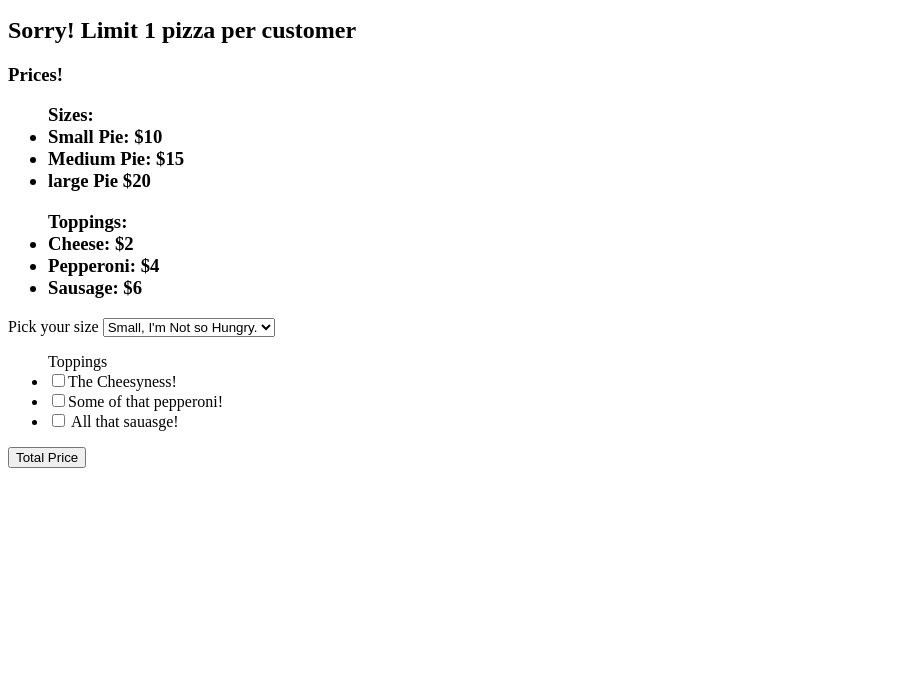
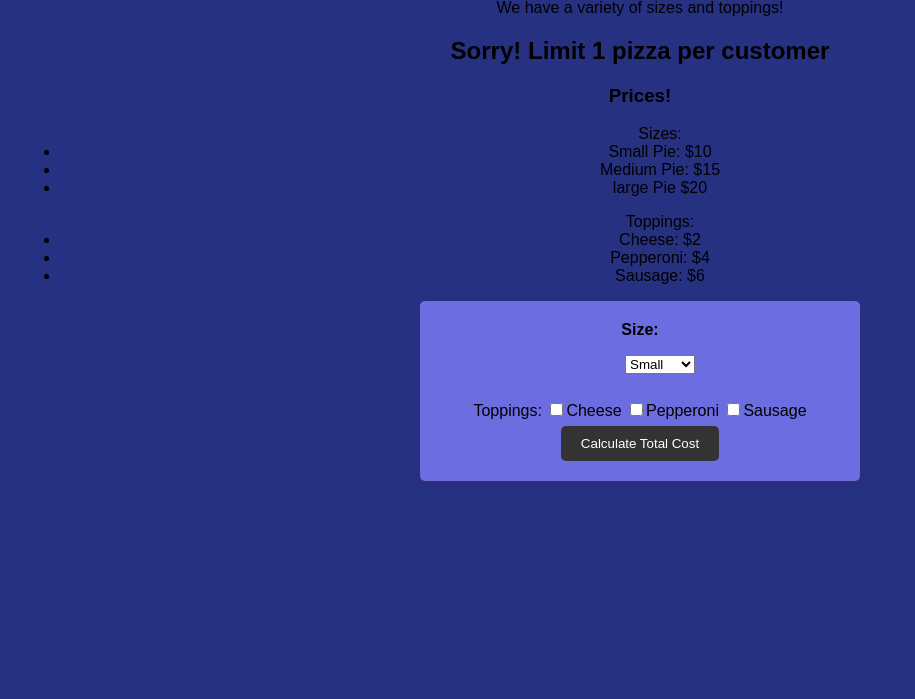
Before and after one commit to workmanmcr/Pizza-dis, a plain HTML site: page index.html in a window 1280 px wide. Shown: the part 101-800 px from the top of the page, without its empty margins (0-915 px from the left). Drawn offline with Linux system fonts and the light colour scheme.

Commit message:
add css styling

```diff
--- a/CSS/styles.css
+++ b/CSS/styles.css
@@ -0,0 +1,47 @@
+.body {
+  font-family: Arial, sans-serif;
+  background-color: #263182;
+  text-align: center;
+  margin: 0;
+  padding: 20px;
+}
+
+.h1 {
+  text-align: center;
+  color: #000000;
+}
+
+.form {
+  max-width: 400px;
+  margin: 0 auto;
+  background-color: #6b6de0;
+  padding: 20px;
+  border-radius: 5px;
+  box-shadow: 0 2px 5px rgba(197, 22, 22, 0.1);
+}
+
+.label {
+  display: block;
+  margin-bottom: 10px;
+  font-weight: bold;
+}
+
+.select,
+input[type="checkbox"] {
+  margin-bottom: 10px;
+}
+
+.button[type="submit"] {
+  background-color: #333;
+  color: #fff;
+  padding: 10px 20px;
+  border: none;
+  border-radius: 5px;
+  cursor: pointer;
+}
+
+.result {
+  margin-top: 20px;
+  font-weight: bold;
+  text-align: center;
+}
--- a/index.html
+++ b/index.html
@@ -4,11 +4,11 @@
   <title>Get a Pizza Dis</title>
 </head>
 <link rel="stylesheet" href="CSS/styles.css">
-<body>
-  <h1>Welcome to Get a Pizza Dis</h1>
+<body class="body">
+  <h1 class=" h1">Welcome! Get a Pizza Dis</h1>
   <p>We have a variety of sizes and toppings!</p>
   <h2>Sorry! Limit 1 pizza per customer</h2>
-  <h3>Prices!
+  <h3>Prices!</h3>
     <ul>Sizes:
       <li>Small Pie: $10</li>
       <li>Medium Pie: $15</li>
@@ -19,23 +19,25 @@
       <li>Pepperoni: $4</li>
       <li>Sausage: $6</li>
     </ul>
-  </h3>
-  <form id="pizza-form">
-    <label for="size">Pick your size</label>
-    <select id="size">
-      <option value="small">Small, I'm Not so Hungry.</option>
-      <option value="medium">Medium, I could eat.</option>
-      <option value="large">large, I'm starving!</option>
-    </select>
-    <ul>
-    <label for="toppings">Toppings</label>
-    <li><input type="checkbox" name="toppings" id="cheese">The Cheesyness!</li>
-    <li><input type="checkbox" name="toppings" id="pepperoni">Some of that pepperoni!</li>
-    <li><input type="checkbox" name="toppings" id="sausage"> All that sauasge!</li>
-</ul>
-<button type="submit">Total Price</button>
+  <form class="form" id="pizza-form">
+    <label class="label" for="size">Size:</label>
+    <ul><select class="select" id="size">
+
+      <li><option value="small">Small</option></li>
+      <li><option value="medium">Medium</option></li>
+      <li><option value="large">Large</option></li>
+    </select></ul>
+
+    <label for="toppings">Toppings:</label>
+    <input type="checkbox" name="toppings" value="cheese">Cheese
+    <input type="checkbox" name="toppings" value="pepperoni">Pepperoni
+    <input type="checkbox" name="toppings" value="sausage">Sausage
+
+    <button class="button" type="submit">Calculate Total Cost</button>
   </form>
-  <div id="result"></div>
+
+  <div class="result" id="result"></div>
+
   <script src="JS/scripts.js"></script>
 </body>
 </html>
```
Also changed, not shown: img/pizza.jpeg (added).
